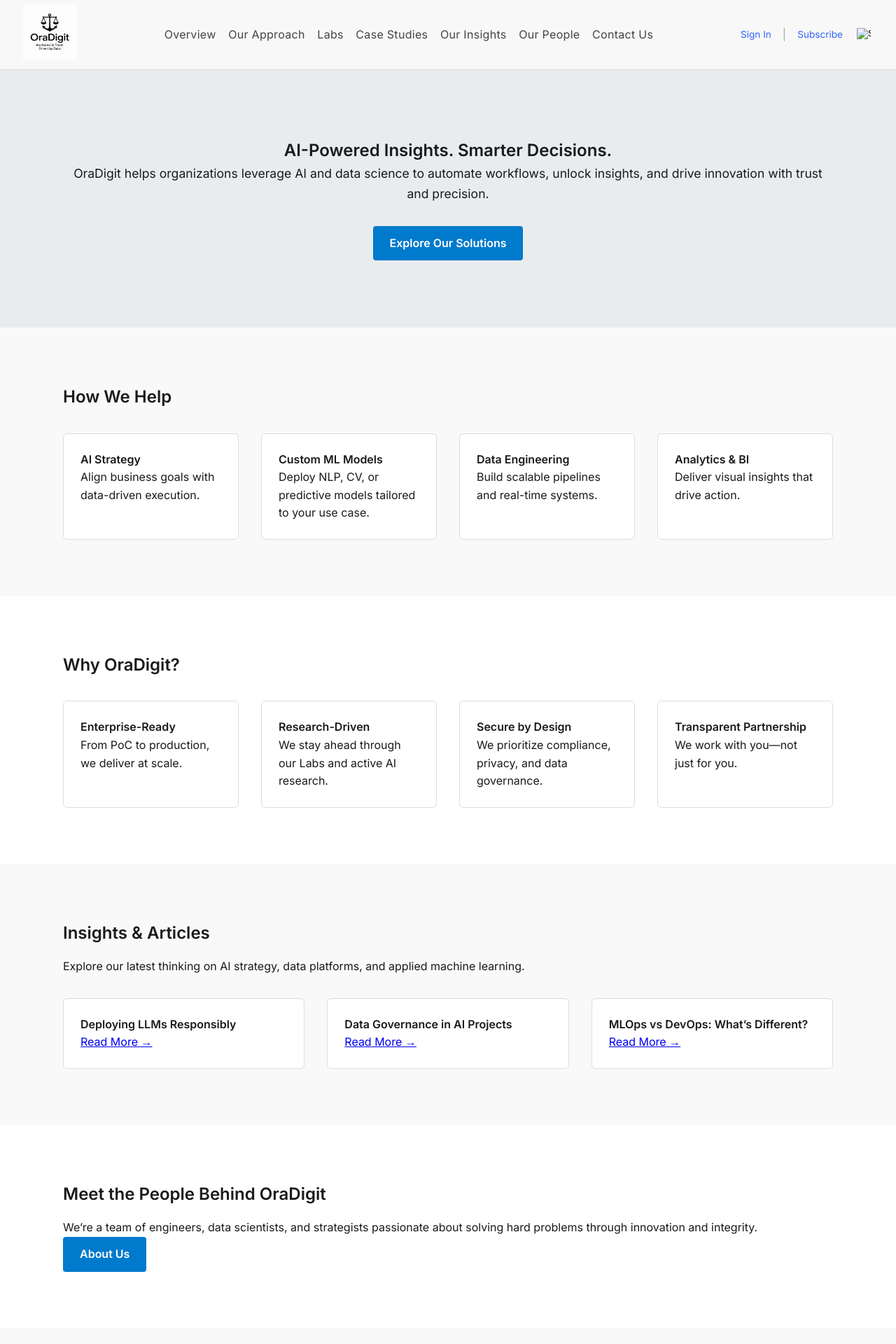
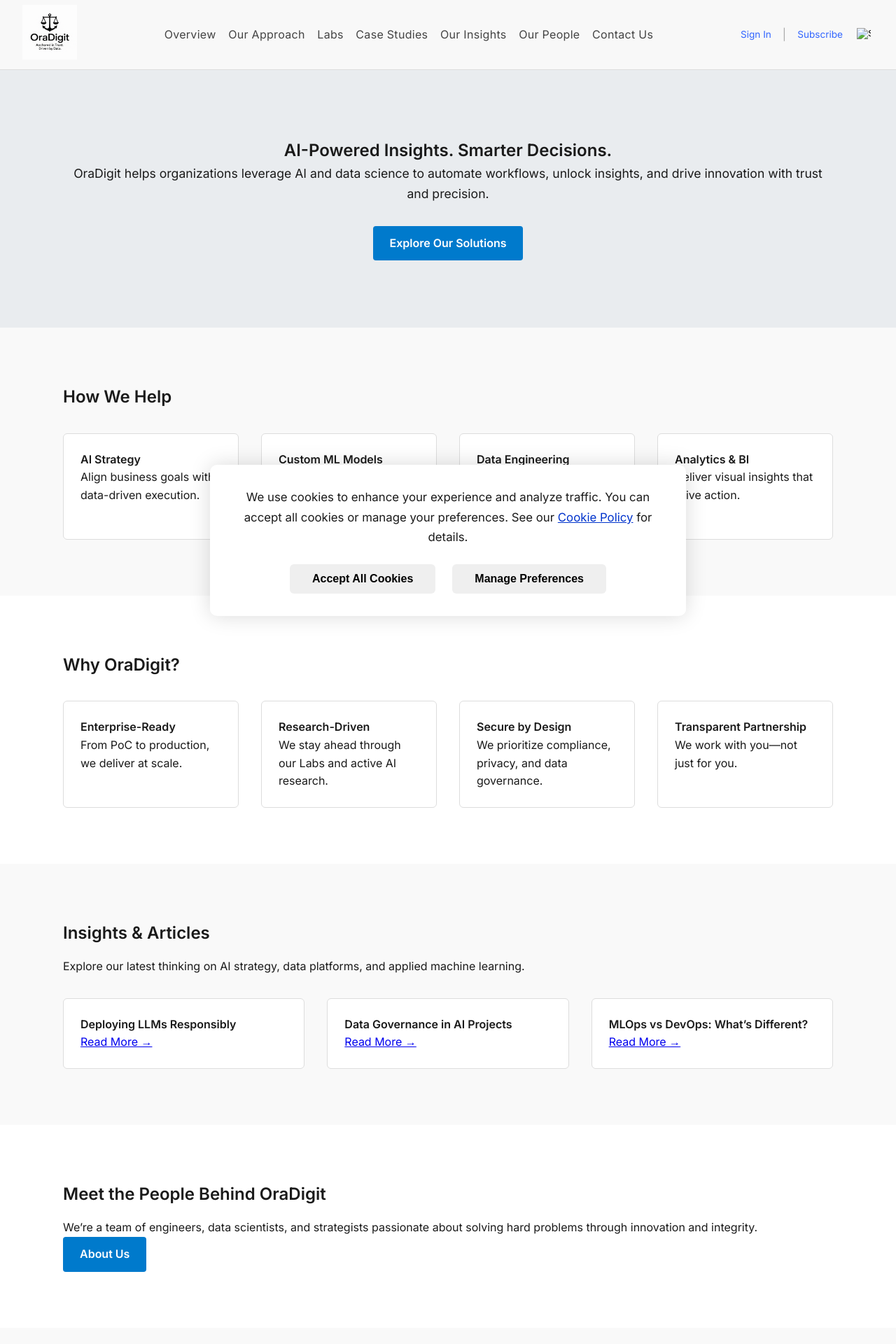
Before and after one commit to DataForSolution/oradigit-site, a Jekyll site: the page built from index.html, in a window 1280 px wide. Shown: the top 1920 px of the page at 70% size. Built offline with Jekyll 4.4.1, drawn with Linux system fonts in a browser that asks for light colours.

Commit message:
Add cookie consent banner and script to site layout

```diff
--- a/_layouts/default.html
+++ b/_layouts/default.html
@@ -15,5 +15,39 @@
     {{ content }}
   </main>
   {% include footer.html %}
+<!-- Cookie Consent Banner -->
+<div id="cookie-consent" class="cookie-banner">
+  <div class="cookie-content">
+    <p>
+      We use cookies to enhance your experience and analyze traffic. You can accept all cookies or manage your preferences.
+      See our <a href="/cookies/">Cookie Policy</a> for details.
+    </p>
+    <div class="cookie-buttons">
+      <button id="accept-cookies" class="btn-solid">Accept All Cookies</button>
+      <button id="manage-prefs" class="btn-outline">Manage Preferences</button>
+    </div>
+  </div>
+</div>
+ <!-- Cookie Script -->
+  <script>
+    document.addEventListener("DOMContentLoaded", function () {
+      const banner = document.getElementById("cookie-consent");
+      const acceptBtn = document.getElementById("accept-cookies");
+      const manageBtn = document.getElementById("manage-prefs");
+
+      if (!localStorage.getItem("cookiesAccepted")) {
+        banner.style.display = "block";
+      }
+
+      acceptBtn.addEventListener("click", function () {
+        localStorage.setItem("cookiesAccepted", "true");
+        banner.style.display = "none";
+      });
+
+      manageBtn.addEventListener("click", function () {
+        alert("Detailed preference management coming soon.");
+      });
+    });
+  </script>
 </body>
 </html>
```
